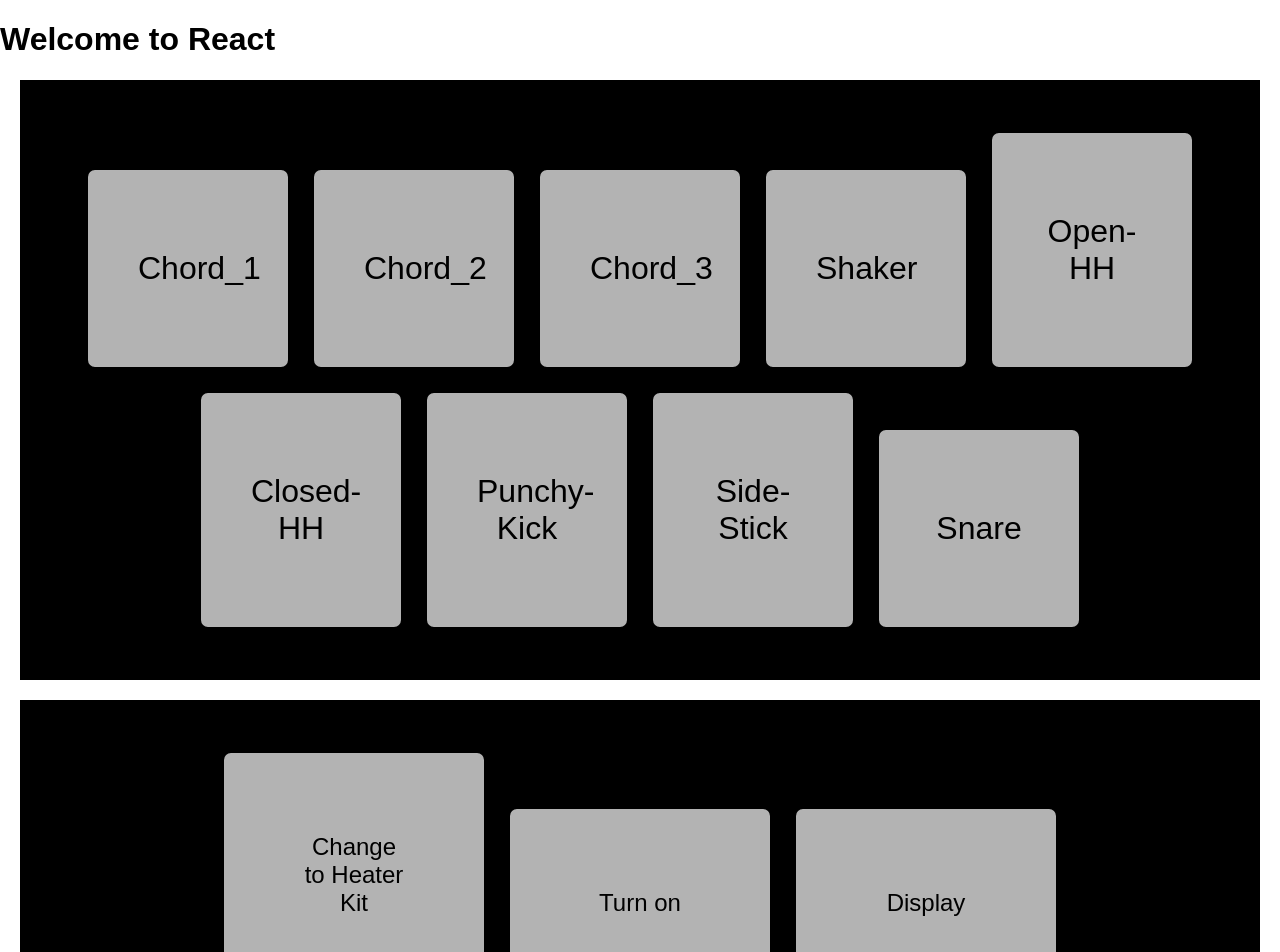
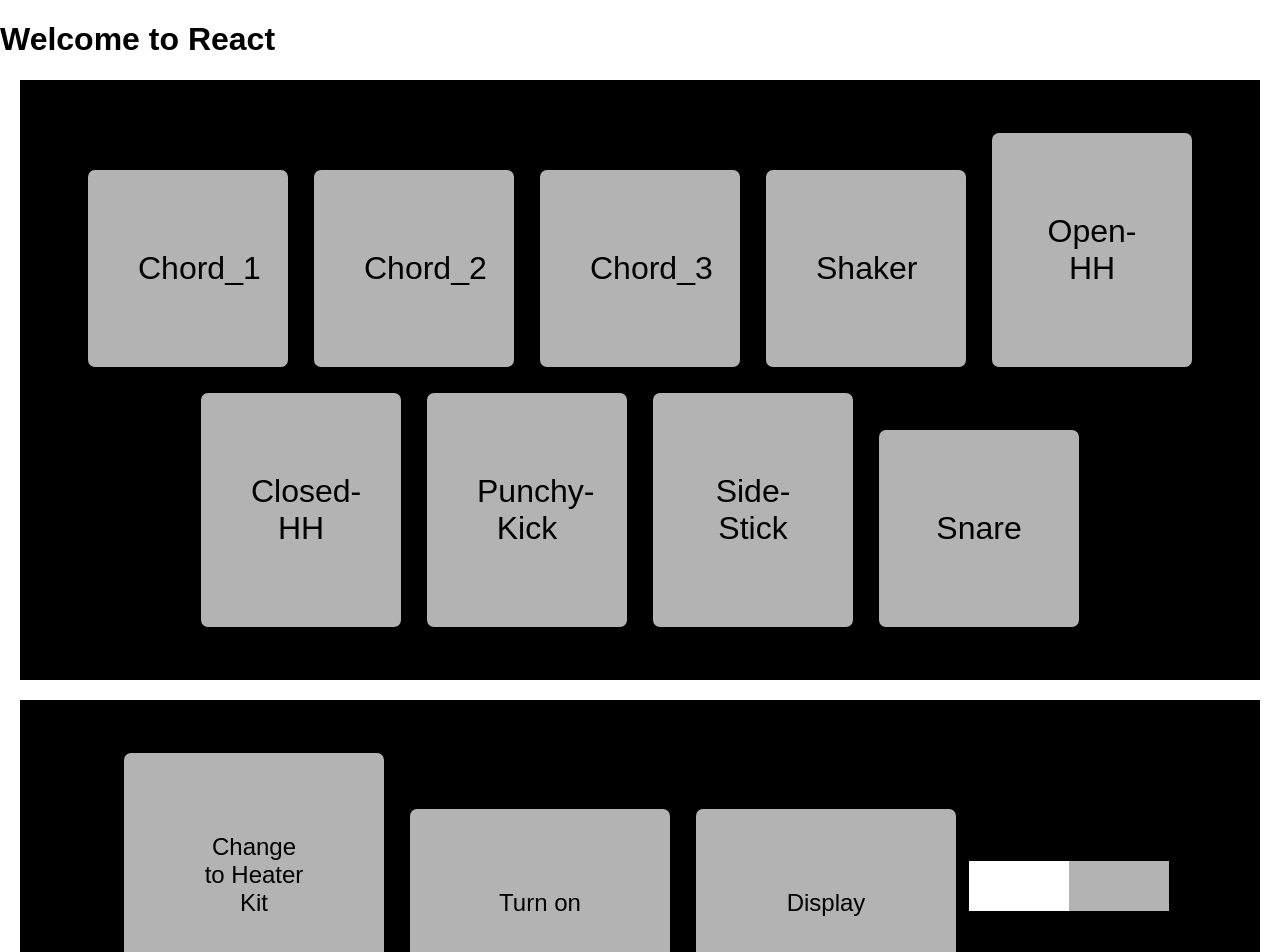
Before and after one commit to jriall/react-drum-machine, a React (Create React App) app: page / in a window 1280 px wide. Shown: the top 952 px of the page. Built offline with nearby package versions, Linux system fonts and the light colour scheme.

Commit message:
working on the sound effects

```diff
--- a/public/index.html
+++ b/public/index.html
@@ -25,7 +25,9 @@
     <noscript>
       You need to enable JavaScript to run this app.
     </noscript>
-    <div id="root"></div>
+    <div id="root">
+    </div>
+
     <!--
       This HTML file is a template.
       If you open it directly in the browser, you will see an empty page.
--- a/src/components/SoundButton.js
+++ b/src/components/SoundButton.js
@@ -2,8 +2,15 @@ import React from 'react';
 
 const SoundButton = (props) => {
   return (
-    <li className="sound-button" value={props.soundName} onClick={() => props.changeDisplay(props.soundName)}>
+    <li className="sound-button" value={props.soundName} onClick={() => {
+      props.changeDisplay(props.soundName);
+      // let sound = new Audio(props.soundSrc);
+      // sound.load();
+      // sound.play();
+    }
+  }>
       {props.soundName}
+      <audio src={props.soundName} autoPlay />
     </li>
   );
 };
--- a/src/components/Volume.js
+++ b/src/components/Volume.js
@@ -2,7 +2,9 @@ import React from 'react';
 
 const Volume = () => {
   return (
-
+    <li className="volume">
+      <span className="volume-bar"></span>
+    </li>
   );
 };
 
--- a/src/containers/App.js
+++ b/src/containers/App.js
@@ -9,6 +9,7 @@ class App extends Component {
       toggleSet: true,
       powerOn: false,
       display: "Display",
+      volume: 50,
       soundSet: {
         heaterKit: [
           {
@@ -124,21 +125,33 @@ class App extends Component {
         ]
       }
     };
+    //function binding to this
     this.togglePower = this.togglePower.bind(this);
     this.toggleSound = this.toggleSound.bind(this);
     this.changeDisplay = this.changeDisplay.bind(this);
+    this.changeVolume = this.changeVolume.bind(this);
   }
 
+  //turns power on or off
   togglePower() {
     this.setState({powerOn: !this.state.powerOn});
   }
 
+  //changes the sound set
   toggleSound() {
     this.setState({toggleSet: !this.state.toggleSet});
+    this.state.toggleSet ? this.setState({display: "heaterKit"}) : this.setState({display: "smoothPianoKit"});
   }
 
+  //changes display when sound button pressed
   changeDisplay(val) {
-    this.setState({display: val})
+    this.setState({display: val});
+  }
+
+  //changes volume when slider moved
+  changeVolume(n) {
+    this.setState({volume: n});
+    //TO DO: ADD VOLUME CONTROL
   }
 
   render() {
@@ -146,7 +159,7 @@ class App extends Component {
         <div className="app">
         <h1 className="App-title">Welcome to React</h1>
         <SoundButtonsContainer sounds={this.state.soundSet} toggled={this.state.toggleSet} powerOn={this.state.powerOn} changeDisplay={this.changeDisplay}/>
-        <Controls toggled={this.state.toggleSet} powerOn={this.state.powerOn} display={this.state.display} powerButtonClick={this.togglePower} toggleSetButtonClick={this.toggleSound}/>
+        <Controls toggled={this.state.toggleSet} powerOn={this.state.powerOn} display={this.state.display} powerButtonClick={this.togglePower} toggleSetButtonClick={this.toggleSound} changeDisplay={this.changeDisplay} changeVolume={this.changeVolume} volume={this.state.volume}/>
       </div>
     );
   }
--- a/src/containers/Controls.js
+++ b/src/containers/Controls.js
@@ -2,6 +2,7 @@ import React from 'react';
 import ToggleSound from '../components/ToggleSound';
 import PowerButton from '../components/PowerButton';
 import Display from '../components/Display';
+import Volume from '../components/Volume';
 
 const Controls = (props) => {
   return (
@@ -9,6 +10,7 @@ const Controls = (props) => {
       <ToggleSound toggled={props.toggled} toggleSetButtonClick={props.toggleSetButtonClick}/>
       <PowerButton powerOn={props.powerOn} powerButtonClick={props.powerButtonClick}/>
       <Display display={props.display}/>
+      <Volume volume={props.volume} changeVolume={props.changeVolume}/>
     </ul>
   );
 };
--- a/src/style/style.css
+++ b/src/style/style.css
@@ -50,6 +50,23 @@ body {
   cursor: pointer;
 }
 
+.volume {
+  background-color: #B3B3B3;
+  width: 200px;
+  height: 50px;
+  display: inline-block;
+  cursor: pointer;
+}
+
+.volume-bar {
+  display: block;
+  height: 50px;
+  top: 0;
+  left: 0;
+  background-color: #ffffff;
+  width: 50%;
+}
+
 .display {
   background-color: #B3B3B3;
   border: 3px solid black;
```
